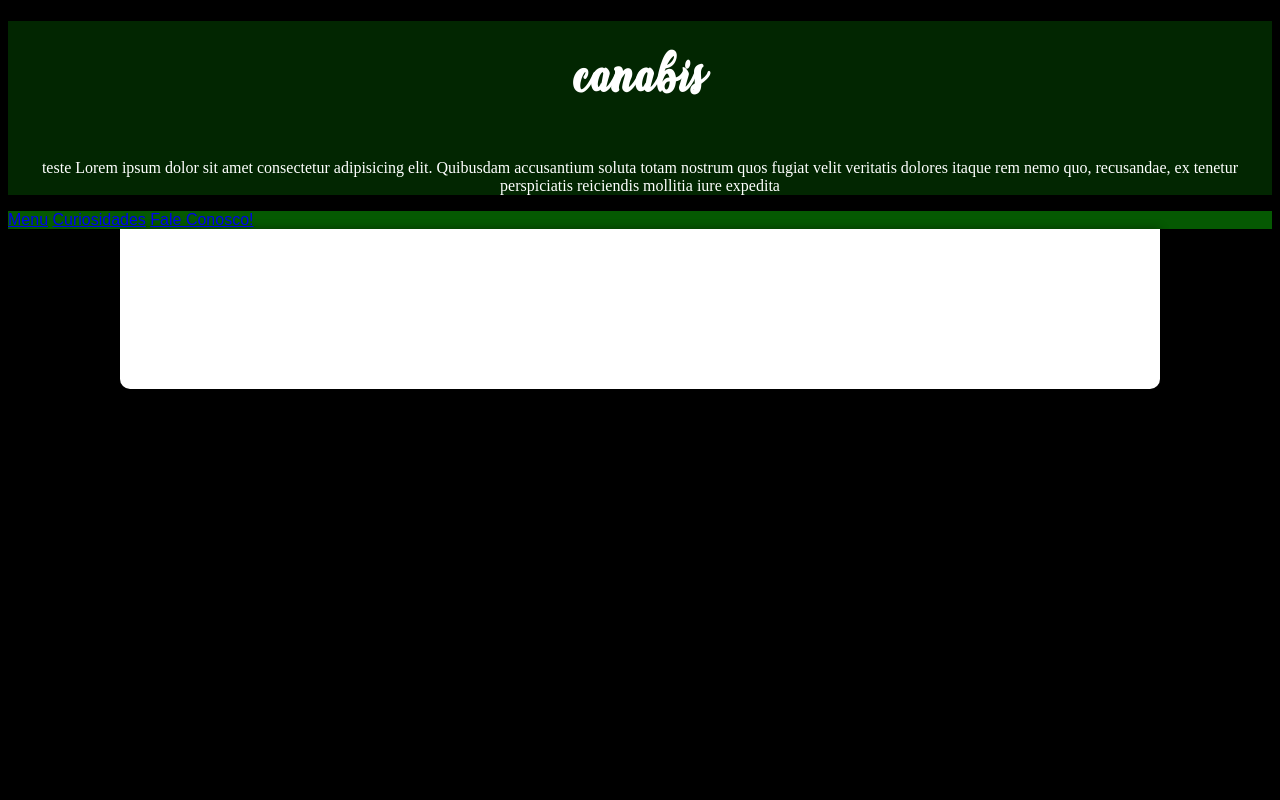
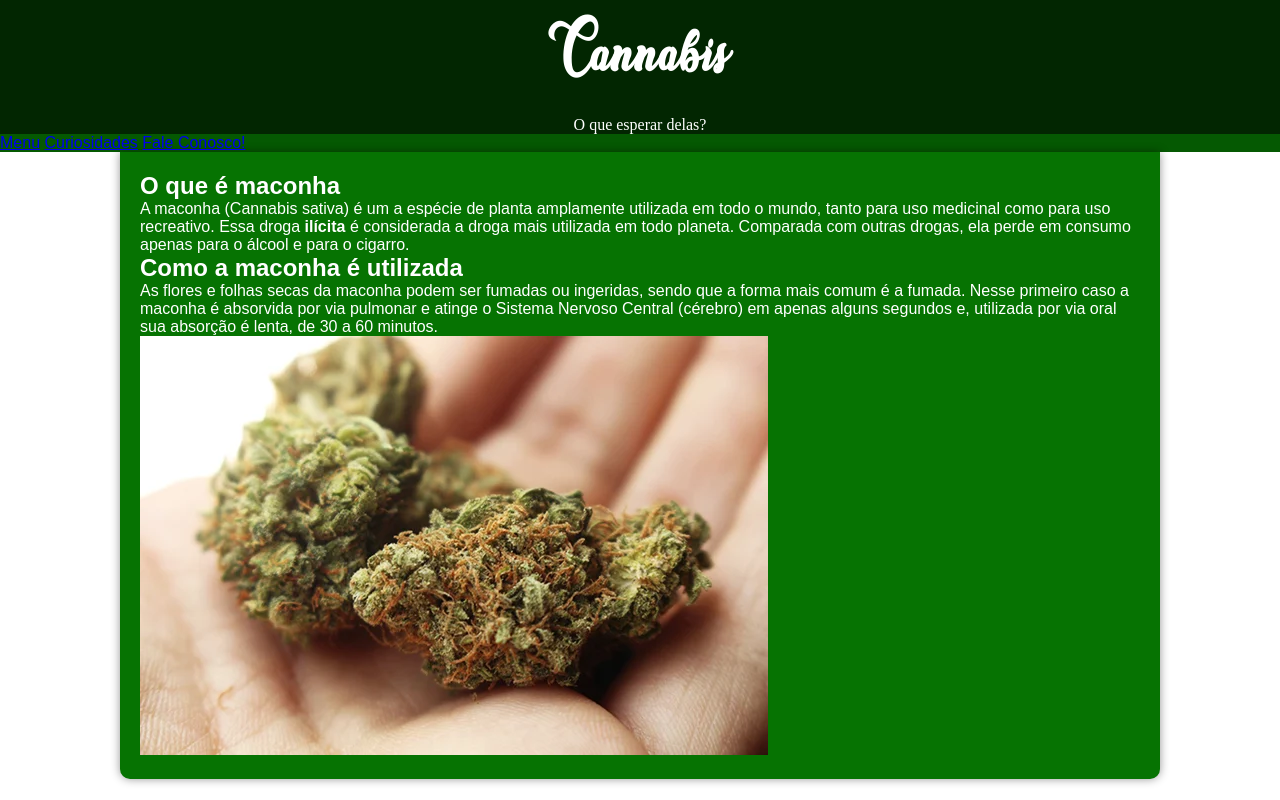
Before and after one commit to IgorSousaSilva/projeto-cannabis, a plain HTML site: page index.html in a window 1280 px wide. Drawn offline with Linux system fonts and the light colour scheme.

Commit message:
atualizando projeto cannabis

```diff
--- a/index.html
+++ b/index.html
@@ -9,8 +9,8 @@
 </head>
 <body>
     <header>
-        <h1>canabis</h1>
-        <p>teste Lorem ipsum dolor sit amet consectetur adipisicing elit. Quibusdam accusantium soluta totam nostrum quos fugiat velit veritatis dolores itaque rem nemo quo, recusandae, ex tenetur perspiciatis reiciendis mollitia iure expedita</p>
+        <h1>Cannabis</h1>
+        <p>O que esperar delas?</p>
     </header>
 
     <nav>
@@ -21,8 +21,21 @@
 
     <main>
         <article>
-            <h1>teste</h1>
-            <p>Lorem ipsum dolor sit amet consectetur adipisicing elit. Explicabo nobis accusamus minima eius distinctio! Consequuntur provident ea optio vero minima nihil voluptatum doloremque animi a praesentium perspiciatis ratione, iste in?</p>
+            <h2>O que é maconha</h1>
+
+            <p>A maconha (Cannabis sativa) é um a espécie de planta amplamente utilizada em todo o mundo, tanto para uso medicinal como para uso recreativo. Essa droga <strong>ilícita</strong> é considerada a droga mais utilizada em todo planeta. Comparada com outras drogas, ela perde em consumo apenas para o álcool e para o cigarro.</p>
+
+            <h2>Como a maconha é utilizada</h2>
+
+            <p>As flores e folhas secas da maconha podem ser fumadas ou ingeridas, sendo que a forma mais comum é a fumada. Nesse primeiro caso a maconha é absorvida por via pulmonar e atinge o Sistema Nervoso Central (cérebro) em apenas alguns segundos e, utilizada por via oral sua absorção é lenta, de 30 a 60 minutos.</p>
+
+            <picture>
+                <img src="imagens/maconha.webp" alt="foto maconha">
+            </picture>
+
+
+
+
         </article>
     </main>
 
--- a/style.css
+++ b/style.css
@@ -8,8 +8,13 @@
     font-weight: normal;
 }
 
+* {
+    margin: 0px;
+    padding: 0px;
+}
+
 :root {
-    --cor00: black;
+    --cor00: white;
     --cor01: #022601;
     --cor02: #055902;
     --cor03: #067302;
@@ -32,17 +37,16 @@ header {
     background-color: var(--cor01);
 
 }
-header h1 {
+header > h1 {
     font-family: var(--fonte-maconha);
 }
 nav{
     background-color: var(--cor02);
 }
  main {
-        background-color: white;
+        background-color: var(--cor03);
         min-width: 300px;
         max-width: 1000px;
-        background-color: white;
         margin: auto;
         padding: 20px;
         box-shadow: 0px 0px 10px rgba(0, 0, 0, 0.418);
```
Also changed, not shown: imagens/maconha.webp (added).
